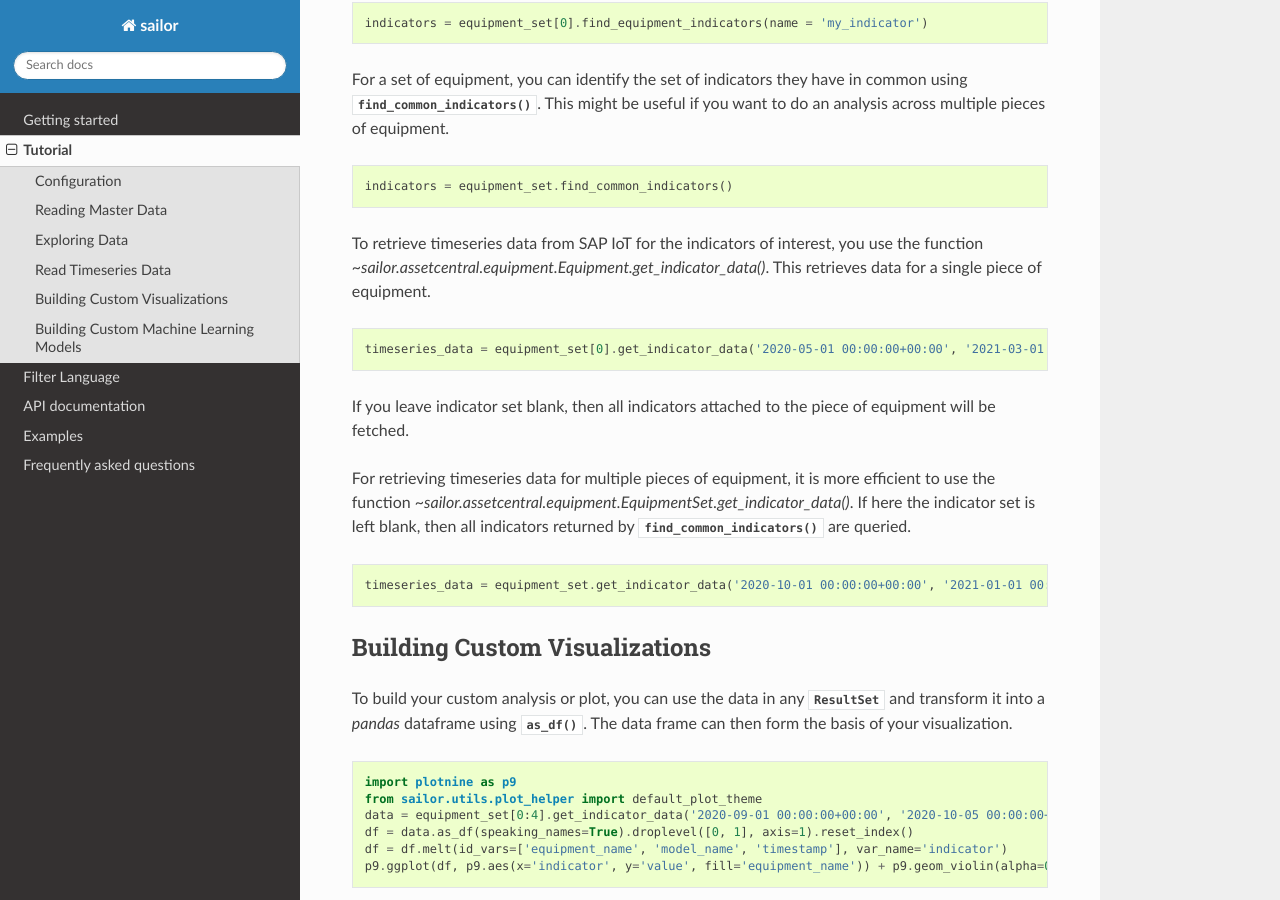
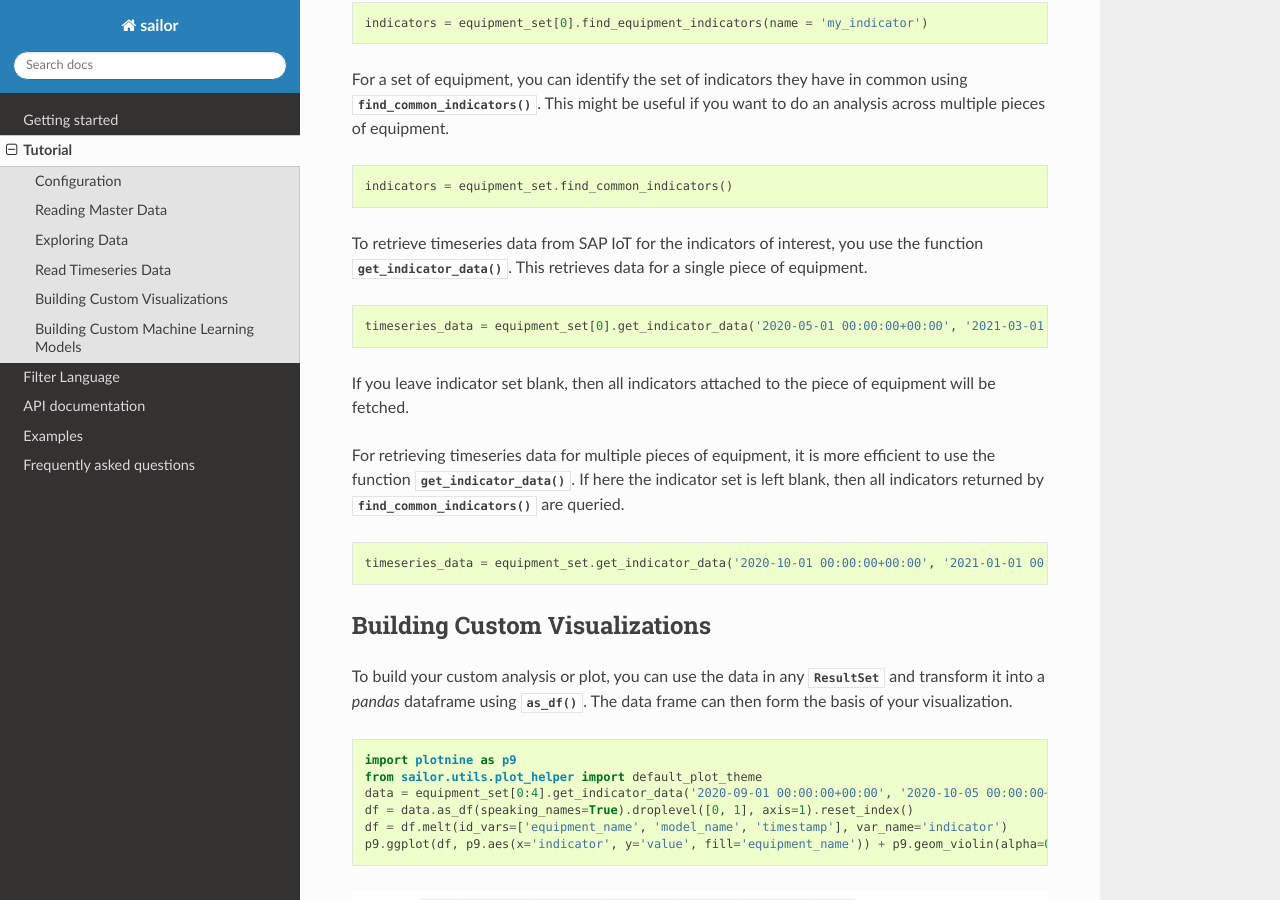
Before and after one commit to SAP/project-sailor, a Sphinx documentation site: the page built from docs/tutorial.rst, in a window 1280 px wide and 900 px high, scrolled down 6619 px. Built offline with Sphinx 7.4.7 and the Read the Docs theme 2.0.0, drawn with Linux system fonts in a browser that asks for light colours; some of the changed lines change nothing that is shown.

Commit message:
Fix links to API documentation in tutorial (#33)

```diff
--- a/docs/tutorial.rst
+++ b/docs/tutorial.rst
@@ -1,4 +1,4 @@
-.. _tutorial::
+.. _tutorial:
 
 ========
 Tutorial
@@ -175,7 +175,7 @@
 For many use cases like anomaly detection, failure prediction, or remaining-useful-life prediction, it is useful to look at the machine's
 sensor data. Sensor data is attached to equipment via indicators. An indicator is a description of measured values.
 
-To find out which indicators are defined for a piece of equipment, you can use :meth:`~sailor.assetcentral.Equipment.find_equipment_indicators()`
+To find out which indicators are defined for a piece of equipment, you can use :meth:`~sailor.assetcentral.equipment.Equipment.find_equipment_indicators()`
 
 .. code-block:: python
 
@@ -188,7 +188,7 @@
 
     indicators = equipment_set.find_common_indicators()
 
-To retrieve timeseries data from SAP IoT for the indicators of interest, you use the function `~sailor.assetcentral.equipment.Equipment.get_indicator_data()`.
+To retrieve timeseries data from SAP IoT for the indicators of interest, you use the function :meth:`~sailor.assetcentral.equipment.Equipment.get_indicator_data()`.
 This retrieves data for a single piece of equipment.
 
 .. code-block:: python
@@ -197,7 +197,7 @@
 
 If you leave indicator set blank, then all indicators attached to the piece of equipment will be fetched.
 
-For retrieving timeseries data for multiple pieces of equipment, it is more efficient to use the function `~sailor.assetcentral.equipment.EquipmentSet.get_indicator_data()`.
+For retrieving timeseries data for multiple pieces of equipment, it is more efficient to use the function :meth:`~sailor.assetcentral.equipment.EquipmentSet.get_indicator_data()`.
 If here the indicator set is left blank, then all indicators returned by :meth:`~sailor.assetcentral.equipment.EquipmentSet.find_common_indicators()` are queried.
 
 .. code-block:: python
```
